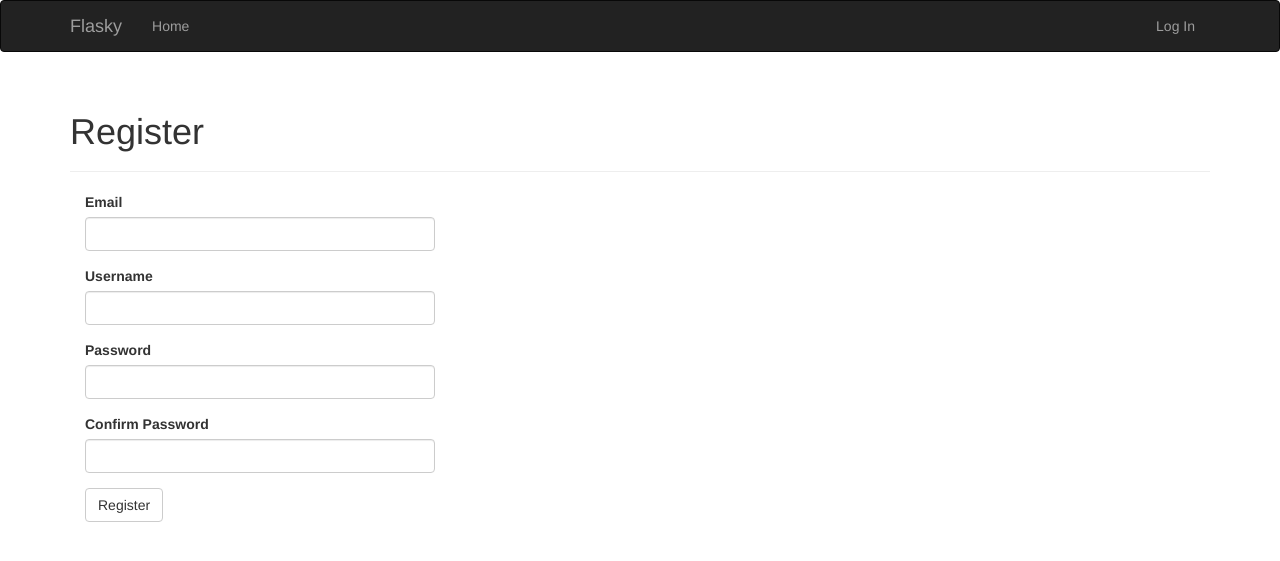
After one commit to DFoly/Blogg, a Flask app: page /auth/register in a window 1280 px wide. The commit adds this page. Shown: the top 561 px of the page. Run offline with Flask 2, Linux system fonts and the light colour scheme; some libraries are stand-ins or nearby versions.

Commit message:
Added registration form and link

```diff
--- a/app/auth/forms.py
+++ b/app/auth/forms.py
@@ -1,17 +1,32 @@
-# -*- coding: utf-8 -*-
-"""
-Created on Wed Nov 23 14:25:47 2016
-
-@author: dfoley
-"""
-
 from flask_wtf import Form
 from wtforms import StringField, PasswordField, BooleanField, SubmitField
-from wtforms.validators import Required, Email, Length
+from wtforms.validators import Required, Length, Email, Regexp, EqualTo
+from wtforms import ValidationError
+from ..models import User
 
 class LoginForm(Form):
     email = StringField('Email', validators=[Required(), Length(1, 64),
                                              Email()])
     password = PasswordField('Password', validators=[Required()])
-    remember_me = BooleanField('Keep me Logged in')
-    submit = SubmitField('Log in')
+    remember_me = BooleanField('Keep me logged in')
+    submit = SubmitField('Log In')
+
+
+class RegistrationForm(Form):
+    email = StringField('Email', validators = [Required(), Length(1,64),
+                                               Email()])
+    username = StringField('Username', validators = [
+            Required(), Length(1,64), Regexp('^[A-Za-z][A-Za-z0-9_.]*$', 0,
+                                        'Username must have only letter,numbers, dots or underscores')])
+    password = PasswordField('Password', validators = [
+                                Required(), EqualTo('password2', message = 'Passwords must match.')])
+    password2 = PasswordField('Confirm Password', validators = [Required()])
+    submit = SubmitField('Register')
+
+    def validate_email(self,field):
+        if User.query.filter_by(email = field.data).first():
+            raise ValidationError('Email already Registered.')
+
+    def validate_username(self,field):
+        if User.query.filter_by(username = field.data).first():
+            raise ValidationError('Username already in use.')
--- a/app/auth/views.py
+++ b/app/auth/views.py
@@ -1,23 +1,39 @@
-# -*- coding: utf-8 -*-
-"""
-Created on Wed Nov 23 13:57:44 2016
+from flask import render_template, redirect, request, url_for, flash
+from flask_login import login_user, logout_user, login_required
+from . import auth
+from .. import db
+from ..models import User
+from .forms import LoginForm, RegistrationForm
 
-@author: dfoley
-"""
 
-from flask import render_template, redirect, url_for, flash, request
-from flask_login import login_user
-from . import auth
-from ..models import User
-from .forms import LoginForm
-
-@auth.route('/login', methods = ['GET', 'POST'])
+@auth.route('/login', methods=['GET', 'POST'])
 def login():
     form = LoginForm()
     if form.validate_on_submit():
-        user = User.query.filter_by(email = form.email.data).first()
+        user = User.query.filter_by(email=form.email.data).first()
         if user is not None and user.verify_password(form.password.data):
             login_user(user, form.remember_me.data)
             return redirect(request.args.get('next') or url_for('main.index'))
         flash('Invalid username or password.')
-    return render_template('auth/login.html', form = form)
+    return render_template('auth/login.html', form=form)
+
+
+@auth.route('/logout')
+@login_required
+def logout():
+    logout_user()
+    flash('You have been logged out.')
+    return redirect(url_for('main.index'))
+
+
+@auth.route('/register', methods = ['GET', 'POST'])
+def register():
+    form = RegistrationForm()
+    if form.validate_on_submit():
+        user = User(email = form.email.data,
+                    username = form.username.data,
+                    password = form.password.data)
+        db.session.add(user)
+        flash('You can now login.')
+        return redirect(url_for('auth.login'))
+    return render_template('auth/register.html', form = form)
--- /dev/null
+++ b/app/templates/auth/register.html
@@ -0,0 +1,13 @@
+{% extends "base.html" %}
+{% import "bootstrap/wtf.html" as wtf %}
+
+{% block title %}Flasky - Register{% endblock %}
+
+{% block page_content %}
+<div class="page-header">
+    <h1>Register</h1>
+</div>
+<div class="col-md-4">
+    {{ wtf.quick_form(form) }}
+</div>
+{% endblock %}
--- a/app/templates/base.html
+++ b/app/templates/base.html
@@ -24,11 +24,11 @@
             <ul class="nav navbar-nav">
                 <li><a href="{{ url_for('main.index') }}">Home</a></li>
             </ul>
-            <ul class = "nav navbar -nav navbar-right">
+            <ul class="nav navbar-nav navbar-right">
                 {% if current_user.is_authenticated %}
-                <li><a href = " {{ur_for('auth.logout') }}"> Sign Out </a></li>
+                <li><a href="{{ url_for('auth.logout') }}">Log Out</a></li>
                 {% else %}
-                <li><a href = "{{ url_for('auth.login') }}"> Sign in </a></li>
+                <li><a href="{{ url_for('auth.login') }}">Log In</a></li>
                 {% endif %}
             </ul>
         </div>
--- a/requirements.txt
+++ b/requirements.txt
@@ -1,5 +1,6 @@
 Flask==0.10.1
 Flask-Bootstrap==3.0.3.1
+Flask-Login==0.3.1
 Flask-Mail==0.9.0
 Flask-Migrate==1.1.0
 Flask-Moment==0.2.1
```
Also changed, not shown: app/__init__.py (+6 -9 lines), app/auth/__init__.py (+0 -7 lines), app/main/views.py (+3 -23 lines), app/models.py (+8 -16 lines), app/templates/auth/login.html (+8 -4 lines), app/templates/index.html (+1 -8 lines), migrations/versions/456a945560f6_login_support.py (added, +30 -0 lines).
